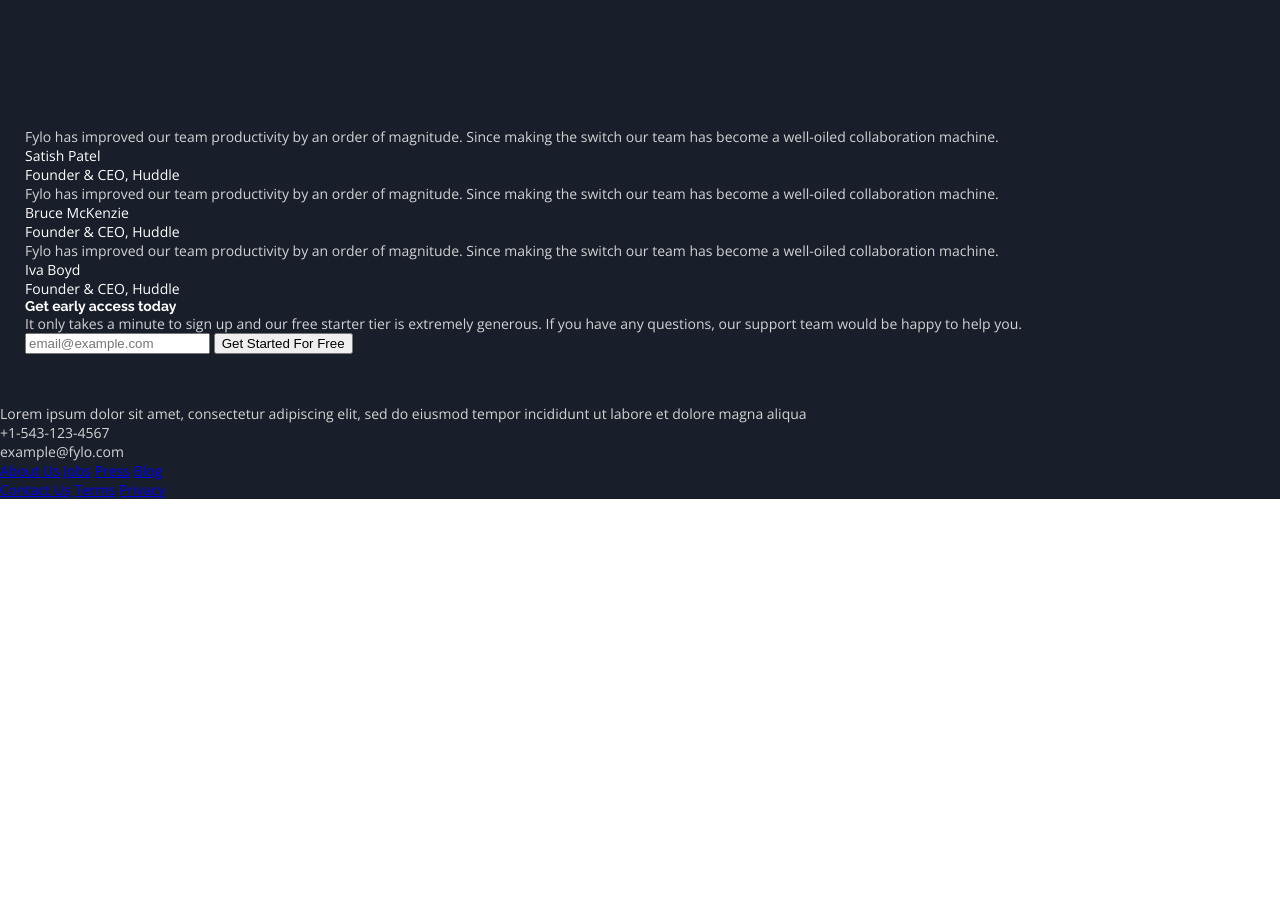
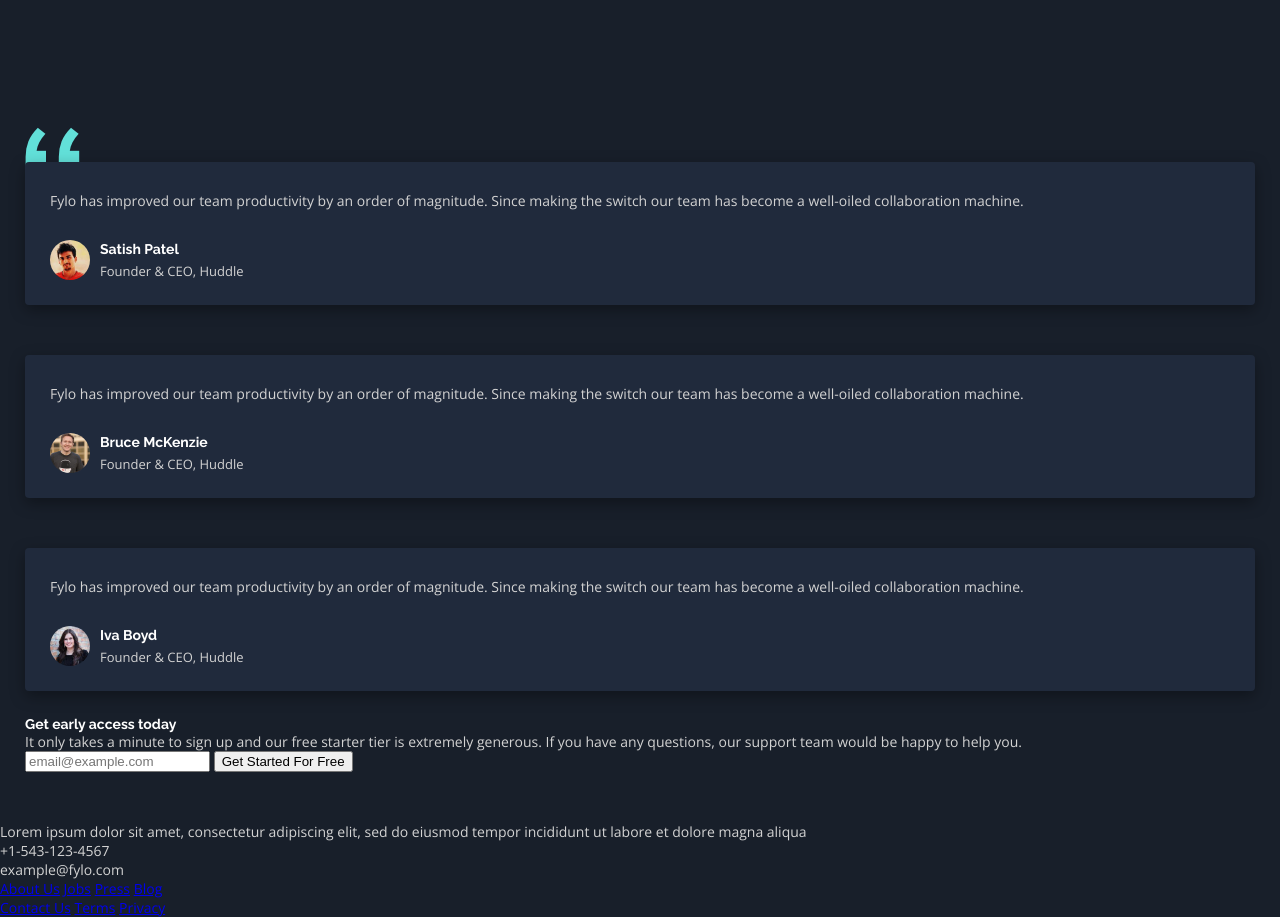
Before and after one commit to ittybe/fylo-landing-page, a website built with webpack: page src/index.html in a window 1280 px wide. Shown: the part 3060-3977 px from the top of the page. Before the commit the page ends 3559 px from the top, so only its background shows below. Built offline with nearby package versions, Linux system fonts and the light colour scheme.

Commit message:
client testimonials

```diff
--- a/src/index.html
+++ b/src/index.html
@@ -100,7 +100,7 @@
             become a well-oiled collaboration machine.
           </div>
           <div class="personal-info">
-            <div class="image-wrapper"></div>
+            <div class="image-wrapper"><img src="./assets/profile-1.jpg" alt=""></div>
             <div>
               <div class="first-name">Satish Patel</div>
               <div class="position">Founder & CEO, Huddle</div>
@@ -112,7 +112,7 @@
             become a well-oiled collaboration machine.
           </div>
           <div class="personal-info">
-            <div class="image-wrapper"></div>
+            <div class="image-wrapper"><img src="./assets/profile-2.jpg" alt=""></div>
             <div>
               <div class="first-name">Bruce McKenzie</div>
               <div class="position">Founder & CEO, Huddle</div>
@@ -124,7 +124,7 @@
             become a well-oiled collaboration machine.
           </div>
           <div class="personal-info">
-            <div class="image-wrapper"></div>
+            <div class="image-wrapper"><img src="./assets/profile-3.jpg" alt=""></div>
             <div>
               <div class="first-name">Iva Boyd</div>
               <div class="position">Founder & CEO, Huddle</div>
--- a/src/mobile-styles.css
+++ b/src/mobile-styles.css
@@ -210,3 +210,61 @@
 .stay-productive-section .link svg {
     margin-left: 5px;
 }
+
+
+/* clients testimonials  */
+
+.client-testimonials-section {
+    background-image: url(./assets/bg-quotes.png);
+    background-repeat: no-repeat;
+    background-position: 0 0;
+    display: flex;
+    flex-direction: column;
+    padding-top: 10px;
+}
+
+.client-testimonial {
+    padding: 25px 10px;
+    background-color: var(--primary-dark-blue-testimonials-bg);
+    border-radius: 4px;
+    box-shadow: rgba(0, 0, 0, 0.35) 0px 5px 15px;
+    margin: 25px 0px;
+    padding: 25px;
+}
+
+.client-testimonial .text {
+    line-height: 2em;
+}
+
+.personal-info {
+    display: flex;
+    flex-direction: row;
+    margin-top: 25px;
+}
+
+.personal-info img {
+    border-radius: 50%;
+    width: 40px;
+}
+
+.personal-info .image-wrapper {
+    margin-right: 10px;
+}
+
+.personal-info div:nth-child(2) {
+    display: flex;
+    flex-direction: column;
+    justify-content: center;
+}
+
+.personal-info .first-name {
+    font-weight: var(--weight-bold);
+    font-family: var(--font-family-heading);
+    margin-bottom: 5px;
+}
+
+.personal-info .position {
+    font-size: small;
+    color: var(--neutral-gray);
+
+}
```
